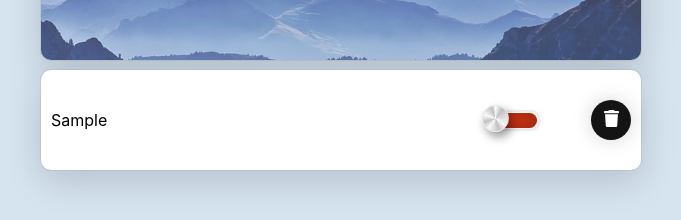
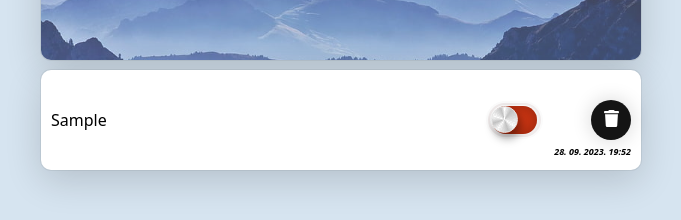
Before and after one commit to dradisic21/ToDoList, a React (Create React App) app: page / in a window 1280 px wide. Both pictures are taken after typing "Sample" into the empty fields and a click on the button "Add". Shown: the part 190-410 px from the top of the page, without its empty margins (299-980 px from the left). Built offline with nearby package versions, Linux system fonts and the light colour scheme.

Commit message:
Add files via upload
add date and time

```diff
--- a/src/components/ToDoList/ToDoList.jsx
+++ b/src/components/ToDoList/ToDoList.jsx
@@ -2,13 +2,15 @@ import "../../styles/ToDoList.scss";
 import { Button } from "../UI/Button";
 
 export function ToDoList({ tasks, toggleTask, deleteTask }) {
+
+
   return (
     <div className="container-list">
       {tasks.map((task, index) => (
-        <div className="task-box" key={index}>
+        <div className={`task-box ${task.completed ? 'completed' : ''}`} key={index}>
           <div className="content-task">
             <div className="task-text">
-              <p>{task.text}</p>
+              <p className={task.completed ? 'completed-text' : ''}>{task.text}</p>
             </div>
             <div className="controls">
               <div className="check-list">
@@ -36,6 +38,9 @@ export function ToDoList({ tasks, toggleTask, deleteTask }) {
                 />
               </div>
             </div>
+            <div className="date-task">
+              <span>{task.created}</span>
+            </div>
           </div>
         </div>
       ))}
--- a/src/index.css
+++ b/src/index.css
@@ -1,8 +1,8 @@
+@import url('https://fonts.googleapis.com/css2?family=Rubik&display=swap');
+
 body {
   margin: 0;
-  font-family: -apple-system, BlinkMacSystemFont, 'Segoe UI', 'Roboto', 'Oxygen',
-    'Ubuntu', 'Cantarell', 'Fira Sans', 'Droid Sans', 'Helvetica Neue',
-    sans-serif;
+  font-family: system-ui, -apple-system, 'Rubik',sans-serif;
   -webkit-font-smoothing: antialiased;
   -moz-osx-font-smoothing: grayscale;
 }
--- a/src/pages/ToDoListPage.jsx
+++ b/src/pages/ToDoListPage.jsx
@@ -14,7 +14,16 @@ export function ToDoListPage() {
   }, [tasks]);
 
   function addTask(newTask) {
-    setTasks([...tasks, { text: newTask, completed: false }]);
+    const now = new Date();
+    const options = {
+      year: 'numeric',
+      month: '2-digit',
+      day: '2-digit',
+      hour: '2-digit',
+      minute: '2-digit',
+    };
+    const formattedDate = now.toLocaleString('hr-HR', options);
+    setTasks([...tasks, { text: newTask, created: formattedDate, completed: false }]);
   }
 
   function toggleTask(index) {
--- a/src/styles/ToDoList.scss
+++ b/src/styles/ToDoList.scss
@@ -24,9 +24,12 @@
       min-width: 150px;
       max-width: 350px;
       word-break: break-word;
+      padding-left: 10px;
 
       p {
-        padding-left: 10px;
+        &.completed-text {
+          text-decoration: line-through;
+        }
       }
     }
 
@@ -69,7 +72,7 @@
           position: relative;
           display: inline-block;
           width: 45px;
-          height: 15px;
+          height: 28px;
           background: #d13613;
           border-radius: 80px;
           cursor: pointer;
@@ -83,8 +86,8 @@
 
         .handle {
           position: absolute;
-          top: -8px;
-          left: -10px;
+          top: 0;
+          left: -1px;
           width: 25px;
           height: 25px;
           border: 1px solid #e5e5e5;
@@ -124,6 +127,17 @@
       }
     }
 
+    .date-task {
+      position: absolute;
+      right: 10px;
+      bottom: 10px;
+
+      span {
+        font-size: 9px;
+        font-weight: 600;
+        font-style: italic;
+      }
+    }
 
   }
 }
```
